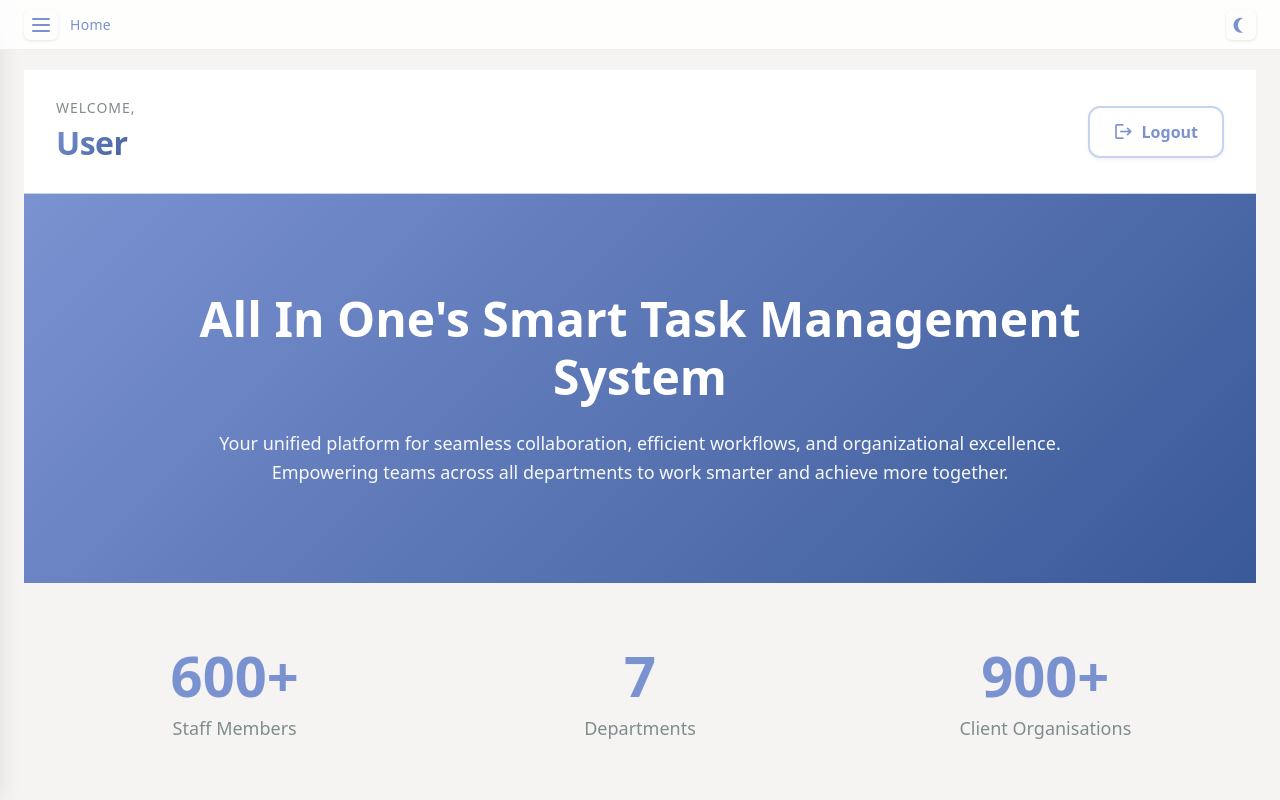
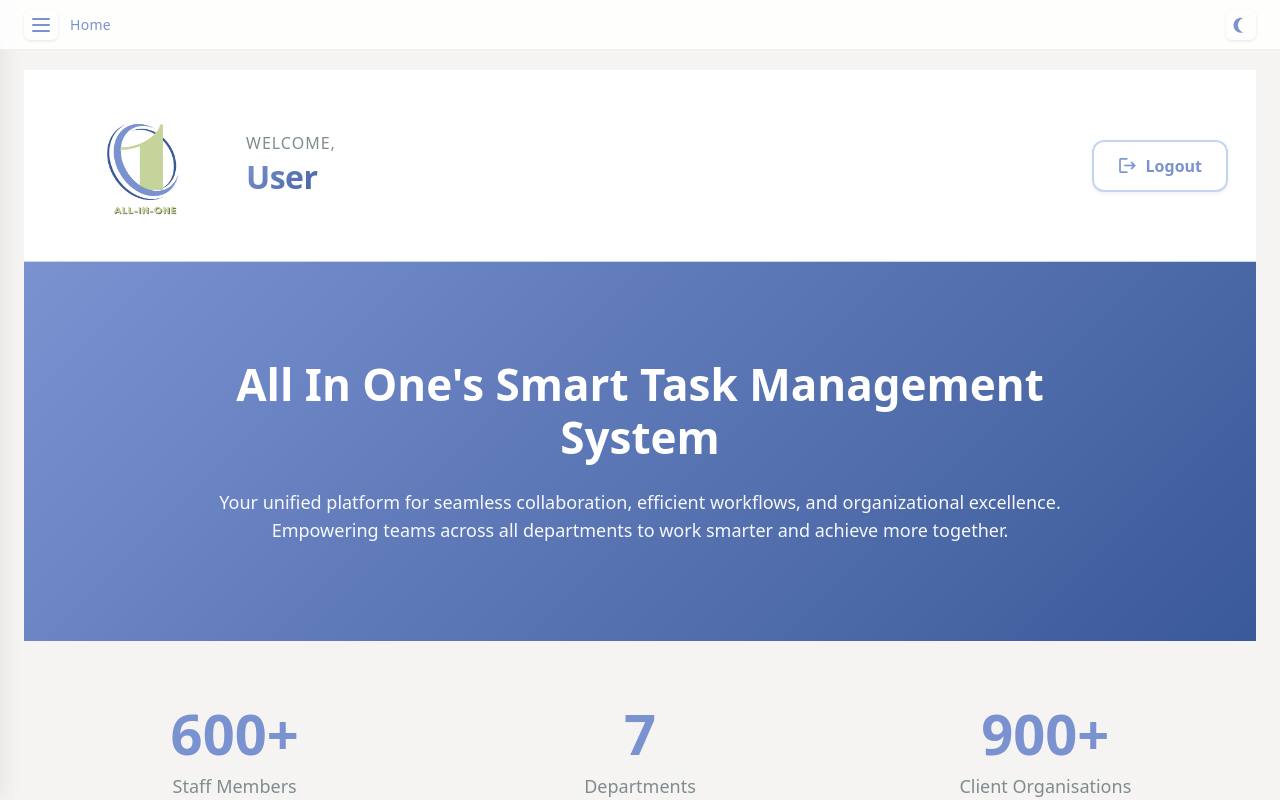
Before and after one commit to KahfathNisha/IS212-Task-Management, a Vue app in the folder frontend/: page /home in a window 1280 px wide. Shown: the top 800 px of the page. Built offline with nearby package versions, Linux system fonts and the light colour scheme; no server answers; sample sign-in values are in the browser's storage.

Commit message:
added logo to the landing page

```diff
--- a/frontend/src/components/HomeHeader.vue
+++ b/frontend/src/components/HomeHeader.vue
@@ -2,8 +2,11 @@
   <header class="home-header">
     <div class="header-content">
       <div class="welcome-section">
-        <div class="welcome-greeting">Welcome,</div>
-        <h1 class="welcome-name">{{ userName }}</h1>
+        <img src="@/assets/SPM.png" alt="Company Logo" class="logo">
+        <div class="welcome-text">
+          <div class="welcome-greeting">Welcome,</div>
+          <h1 class="welcome-name">{{ userName }}</h1>
+        </div>
       </div>
       <div class="header-actions">
         <button class="logout-btn" @click="handleLogout">
@@ -38,12 +41,14 @@ const handleLogout = async () => {
 .home-header {
   background: white;
   border-bottom: 1px solid #C5D4F0;
-  padding: 24px 0;
+  padding: 14px 0;
+  padding-bottom: 1px;
+  padding-top: 2px;
 }
 
 .header-content {
   max-width: 100%;
-  padding: 0 32px;
+  padding: 0 28px;
   margin: 0;
   display: flex;
   justify-content: space-between;
@@ -52,13 +57,24 @@ const handleLogout = async () => {
 
 .welcome-section {
   display: flex;
-  flex-direction: column;
-  gap: 4px;
+  align-items: center;
+  gap: 14px;
   padding: 4px 0;
 }
 
+.logo {
+  width: 180px;
+  height: 180px;
+}
+
+.welcome-text {
+  display: flex;
+  flex-direction: column;
+  gap: 2px;
+}
+
 .welcome-greeting {
-  font-size: 14px;
+  font-size: 16px;
   font-weight: 500;
   color: #7f8c8d;
   text-transform: uppercase;
--- a/frontend/src/components/HomeHero.vue
+++ b/frontend/src/components/HomeHero.vue
@@ -27,8 +27,8 @@
 
 .hero-title {
   margin: 0 0 24px 0;
-  font-size: 48px;
-  font-weight: 700;
+  font-size: 44px;
+  font-weight: 600;
   color: white;
   line-height: 1.2;
 }
```
